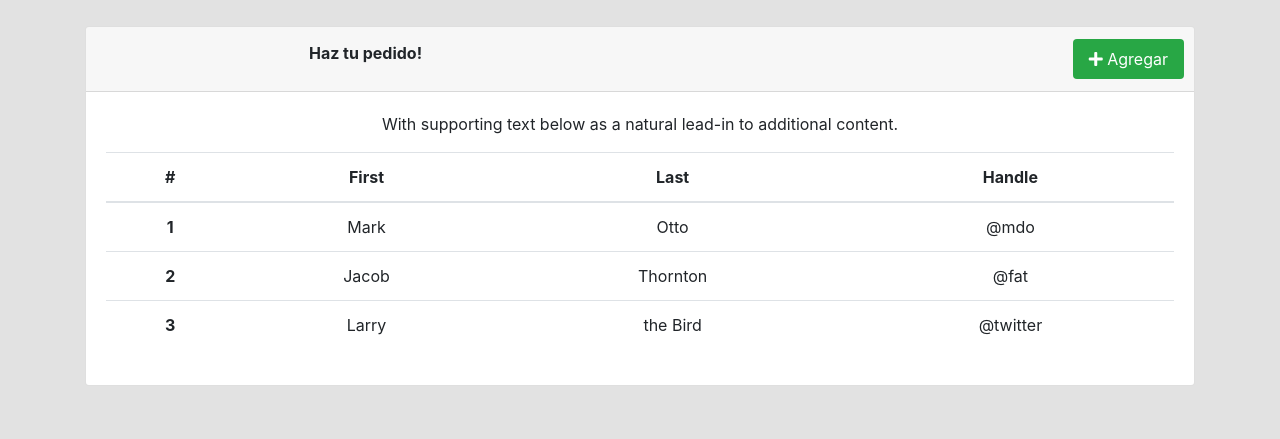
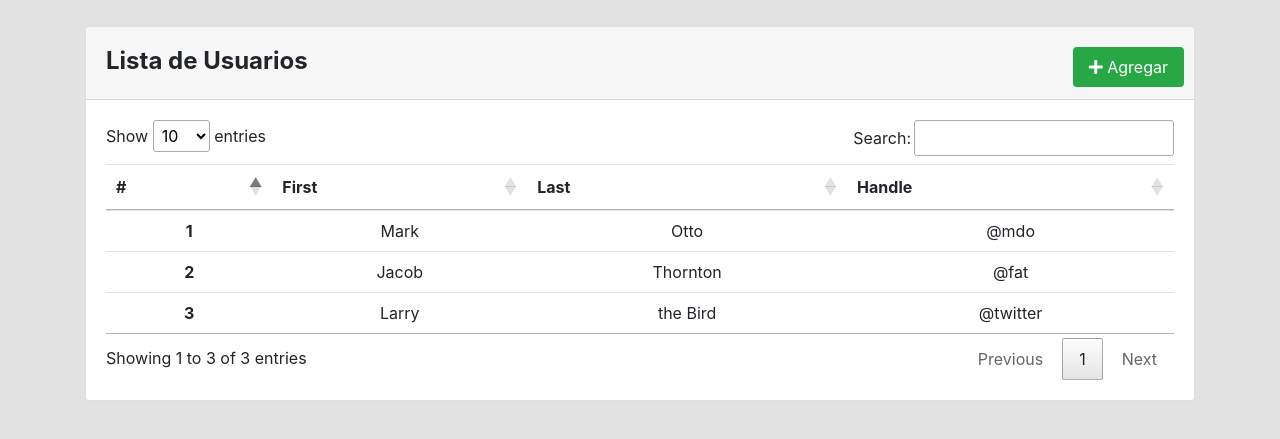
Before and after one commit to adamraven123/Proyecto-Desarrollo-Wen, a Django app: page /admin_usuario/ in a window 1280 px wide. Shown: the part 58-497 px from the top of the page. Run offline with Django 3.2, Linux system fonts and the light colour scheme; some libraries are stand-ins or nearby versions.

Commit message:
cambios locales a tabla de user

```diff
--- a/core/admin.py
+++ b/core/admin.py
@@ -66,7 +66,7 @@ class CantRecetaAdminForm(forms.ModelForm):
 
 class CantRecetaAdmin(admin.ModelAdmin):
     form = CantRecetaAdminForm
-    list_display = ['medida']
+    list_display = ['medida','cantidad_total']
 
 admin.site.register(CantReceta, CantRecetaAdmin)
 
--- a/core/models.py
+++ b/core/models.py
@@ -58,6 +58,9 @@ class CantReceta(models.Model):
 			)
 	cantidad = models.IntegerField(default=0)
 
+	def cantidad_total(self):
+		return '{} {}'.format(self.cantidad, self.medida)
+
 class BasePastel(models.Model):
 	nombre = models.CharField(max_length=500,null=True,blank=True)
 	receta = models.ManyToManyField(CantReceta,blank=True)
--- a/core/templates/perfil_usuario/admin_usuarios.html
+++ b/core/templates/perfil_usuario/admin_usuarios.html
@@ -1,14 +1,19 @@
 {% extends "base.html" %}
+{% block css %}
+<link href='https://cdn.datatables.net/1.10.19/css/jquery.dataTables.min.css' rel='stylesheet'>
+{% endblock css %}
 {% block content %}
 <div class="container">
     <div class="card text-center">
         <div class="card-header">
             <div class="row">
-                <div class="col">
-                    <strong class="card-name align-middle">Haz tu pedido!</strong>
+                <div class="col ">
+                    <h4>
+                        <strong class="card-name float-sm-left pt-2">Lista de Usuarios</strong>
+                    </h4>
                 </div>
                 <div class="col">
-                    <ul class="nav nav-pills card-header-pills float-sm-right">
+                    <ul class="nav nav-pills card-header-pills float-sm-right pt-2">
                         <li class="nav-item">
                             <a class="nav-link active bg-success" href="#"> <i class="fa fa-plus"></i> Agregar</a>
                         </li>
@@ -17,8 +22,9 @@
             </div>
         </div>
         <div class="card-body">
-            <p class="card-text">With supporting text below as a natural lead-in to additional content.</p>
-            <table class="table">
+            <div class="row">
+                <div class="col-12 table-responsive-sm">
+                    <table class="table" id="tabla">
                         <thead>
                             <tr>
                                 <th scope="col">#</th>
@@ -44,11 +50,22 @@
                                 <th scope="row">3</th>
                                 <td>Larry</td>
                                 <td>the Bird</td>
-                        <td>@twitter</td>
+                                <td id="cant_{{algo.pk}}">@twitter</td>
                             </tr>
                         </tbody>
                     </table>
                 </div>
             </div>
         </div>
+    </div>
+</div>
 {% endblock content %}
+{% block javascript %}
+<script src="https://cdn.datatables.net/1.10.19/js/dataTables.bootstrap4.min.js" crossorigin="anonymous"></script>
+<script src="https://cdn.datatables.net/1.10.19/js/jquery.dataTables.min.js" crossorigin="anonymous"></script>
+<script>
+    $(document).ready(function(){
+        $('#tabla').DataTable();
+    })
+</script>
+{% endblock javascript %}
```
Lines whose indentation alone changed are shown as unchanged.
